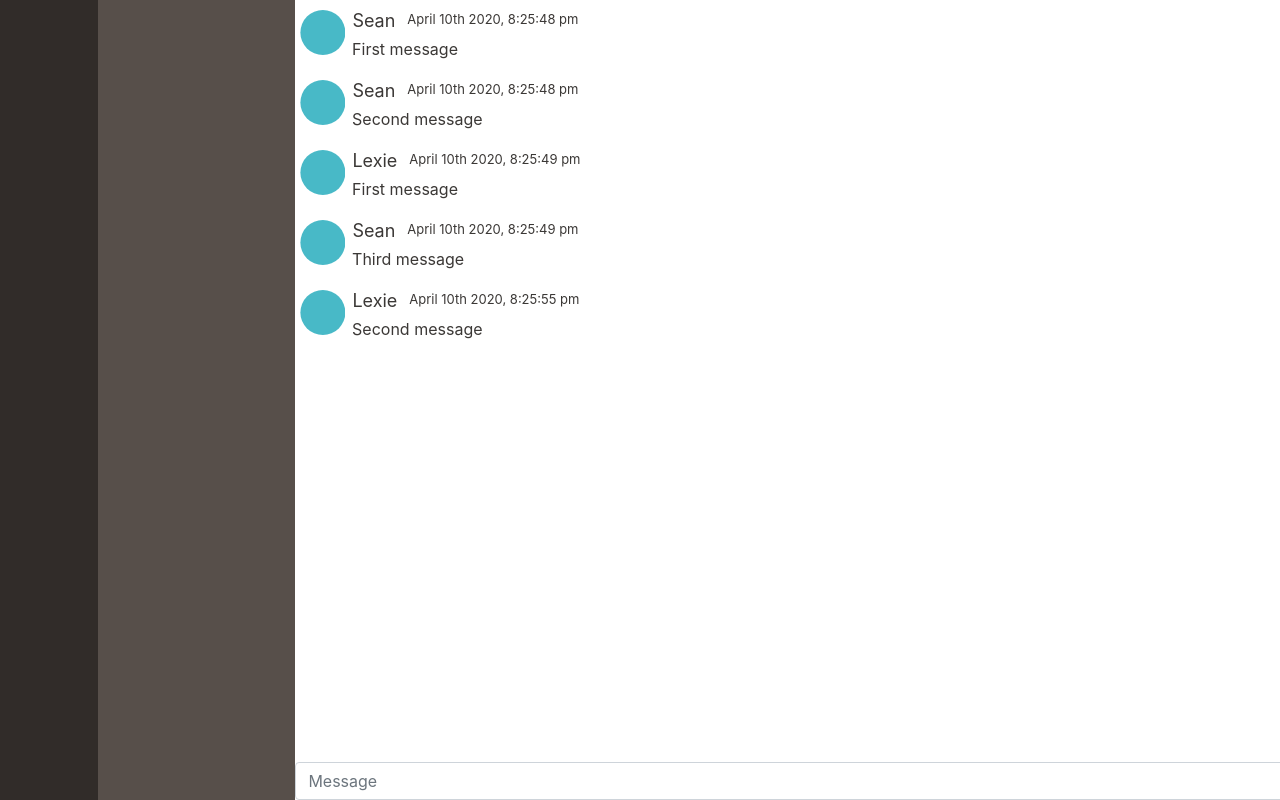
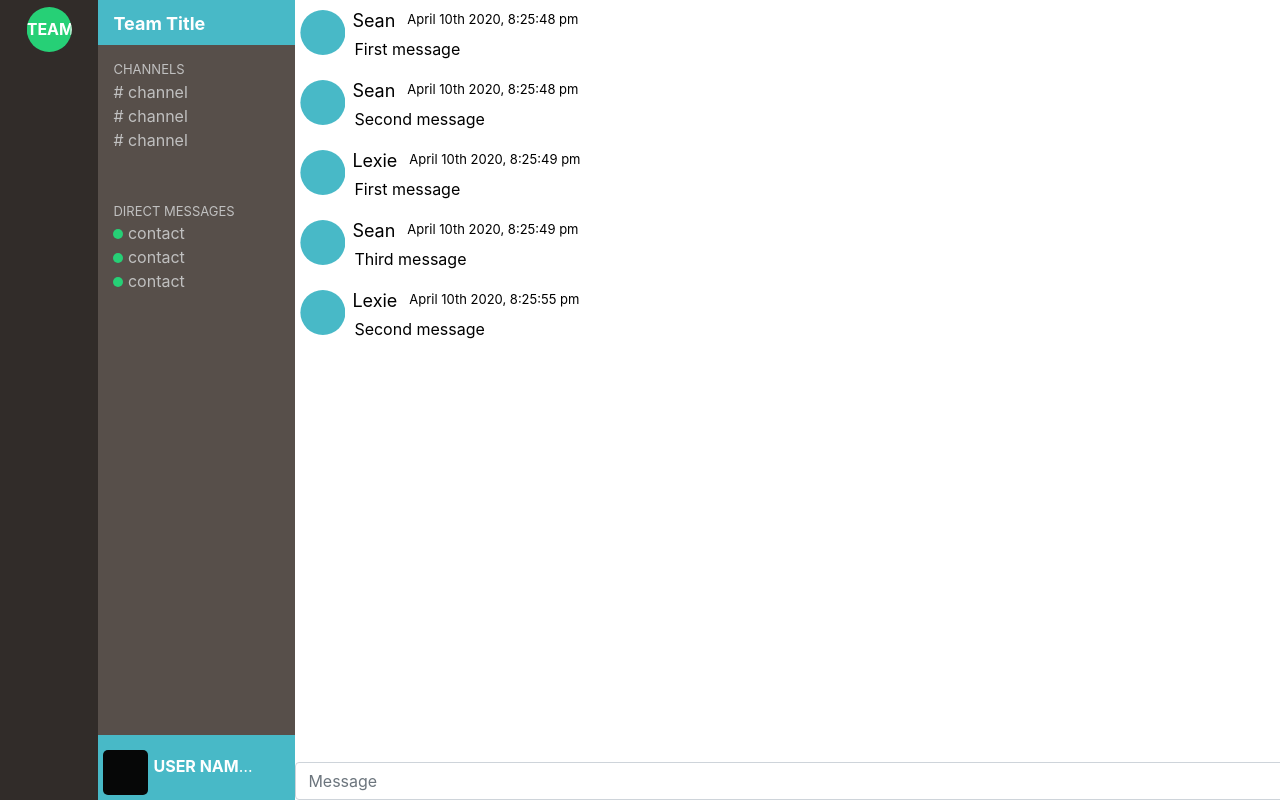
Before and after one commit to bacon-bytes/chat, a React (Create React App) app: page / in a window 1280 px wide. Built offline with nearby package versions, Linux system fonts and the light colour scheme.

Commit message:
Layout for teams, groups and channels added. Message overflow now bound by grids.

```diff
--- a/public/index.html
+++ b/public/index.html
@@ -24,6 +24,10 @@
       work correctly both with client-side routing and a non-root public URL.
       Learn how to configure a non-root public URL by running `npm run build`.
     -->
+    <link
+      href="https://fonts.googleapis.com/css2?family=Lato&display=swap"
+      rel="stylesheet"
+    />
     <title>React App</title>
   </head>
   <body>
--- a/src/App.js
+++ b/src/App.js
@@ -1,5 +1,7 @@
 import React from "react";
 import Chat from "./components/chat";
+import Teams from "./components/teams";
+import Channels from "./components/channels";
 import "./chat.css";
 
 class App extends React.Component {
@@ -7,8 +9,8 @@ class App extends React.Component {
     return (
       <React.Fragment>
         <div className="appContainer">
-          <div className="teamsContainer"></div>
-          <div className="channelsContainer"></div>
+          <Teams className="teamsContainer" />
+          <Channels className="channelsContainer" />
           <Chat className="chatContainer" />
         </div>
       </React.Fragment>
--- a/src/chat.css
+++ b/src/chat.css
@@ -5,41 +5,133 @@
 
 .appContainer {
   display: grid;
-  grid-template-columns: minmax(55px, 1fr) minmax(100px, 2fr) 10fr;
+  grid-template-columns: minmax(55px, 1fr) minmax(150px, 2fr) 10fr;
   grid-template-rows: 100vh;
 }
 
+.overflowEllipsis {
+  white-space: nowrap;
+  overflow: hidden;
+  text-overflow: ellipsis;
+}
+
+.allCapTitle {
+  text-transform: uppercase;
+  font-size: small;
+}
+
+/* Teams */
 .teamsContainer {
-  background-color: #312c29;
   grid-column-start: 1;
 }
+.teams {
+  background-color: #312c29;
+}
 
+.teamIcon {
+  background-color: #26d076;
+  color: #ffffff;
+  height: 45px;
+  width: 45px;
+  shape-outside: circle();
+  clip-path: circle();
+  margin: auto;
+  margin-top: 7px;
+  padding-top: 10px;
+}
+
+/* Channels */
 .channelsContainer {
   background-color: #574f4a;
   grid-column-start: 2;
 }
+
+.channelsWrapper {
+  width: 100%;
+  height: 100%;
+}
+
+.channels {
+  background-color: #574f4a;
+  min-height: 100%;
+  display: grid;
+  grid-template-rows: auto 1fr auto;
+  grid-template-columns: 100%;
+}
+
+.channelHeader {
+  background-color: #48b9c7;
+  color: #ffffff;
+  height: 45px;
+  top: 0;
+  text-align: left;
+  padding: 15px;
+  padding-top: 10px;
+  font-size: large;
+}
+
+.availableChannels {
+  margin: 15px;
+  color: #c0c0c0;
+}
+
+.directMessages {
+  padding-top: 50px;
+}
+.contact::before {
+  content: "";
+  display: inline-block;
+  width: 10px;
+  height: 10px;
+  border-radius: 8px;
+  /* padding-right: 2px; */
+  background-color: #26d076;
+}
+.channelFooterWrapper {
+  display: grid;
+}
+.channelFooter {
+  background-color: #48b9c7;
+  color: #ffffff;
+  height: 65px;
+  bottom: 0px;
+  text-align: center;
+  padding-top: 10px;
+}
+.channelFooterUserIcon {
+  background-color: #060707;
+  float: left;
+  height: 45px;
+  width: 45px;
+  border-radius: 5px;
+  margin: 5px;
+  padding-top: 10px;
+}
+
+.footerUserName {
+  float: left;
+  color: #ffffff;
+  margin: auto;
+  padding-top: 9px;
+  max-width: 100px;
+}
+
+/* Chat */
 .chatContainer {
   grid-column-start: 3;
 }
 
 .chatBox {
-  color: #3b3836;
+  color: #000000;
 }
-
-/* .conversationsBox {
-  background-color: #574f4a;
-  color: #ffffff;
-} */
 
 .messages {
   min-width: 100%;
-  /* position: absolute; */
   top: 0px;
   padding-bottom: 70px;
   overflow: scroll;
   overflow-x: hidden;
   height: 100vh;
-  /* background-color: burlywood; */
 }
 .messagesWrapper {
   overflow: auto;
@@ -56,6 +148,11 @@
 .messageBox {
   min-height: 70px;
   padding-top: 5px;
+  display: grid;
+  grid-template-columns: minmax(55px, 55px) minmax(150px, 2fr);
+}
+.messageFloatLeft {
+  float: left;
 }
 .messageUserIcon {
   background-color: #48b9c7;
--- /dev/null
+++ b/src/components/channels.jsx
@@ -0,0 +1,43 @@
+import React, { Component } from "react";
+import "../chat.css";
+
+class Channels extends Component {
+  state = {};
+  render() {
+    return (
+      <React.Fragment>
+        <div className="channelsWrapper">
+          <div className="channels">
+            <div className="channelHeader overflowEllipsis">
+              <b> Team Title</b>
+            </div>
+
+            <div className="availableChannels overflowEllipsis">
+              <div className="allCapTitle">Channels</div>
+              <div># channel</div>
+              <div># channel</div>
+              <div># channel</div>
+              <div className="directMessages">
+                <div className="allCapTitle">direct messages</div>
+                <div className="contact"> contact</div>
+                <div className="contact"> contact</div>
+                <div className="contact"> contact</div>
+              </div>
+            </div>
+
+            <div className="channelFooterWrapper">
+              <div className="channelFooter">
+                <div className="channelFooterUserIcon"></div>
+                <div className="footerUserName overflowEllipsis">
+                  <b>USER NAME THAT HAPPENS TO BE TOO LONG</b>
+                </div>
+              </div>
+            </div>
+          </div>
+        </div>
+      </React.Fragment>
+    );
+  }
+}
+
+export default Channels;
--- a/src/components/conversation.jsx
+++ b/src/components/conversation.jsx
@@ -9,6 +9,7 @@ const Conversation = ({ messages }) => {
       <div key={index} className="messageBox">
         <div className="messageUserIcon"></div>
         <div>
+          <div>
             <div className="messageUserName">{messages[index].userName} </div>
             <div className="messageTimeStamp">
               {moment(messages[index].timeStamp).format(
@@ -18,6 +19,7 @@ const Conversation = ({ messages }) => {
           </div>
           <div className="message"> {messages[index].message}</div>
         </div>
+      </div>
     ));
   } else message = <div>There don't seem to be any mesages yet.</div>;
 
--- /dev/null
+++ b/src/components/teams.jsx
@@ -0,0 +1,17 @@
+import React, { Component } from "react";
+import "../chat.css";
+
+class Teams extends Component {
+  state = {};
+  render() {
+    return (
+      <div className="teams">
+        <div className="teamIcon">
+          <b>TEAM</b>
+        </div>
+      </div>
+    );
+  }
+}
+
+export default Teams;
--- a/src/index.css
+++ b/src/index.css
@@ -1,13 +1,18 @@
 body {
   margin: 0;
-  font-family: -apple-system, BlinkMacSystemFont, 'Segoe UI', 'Roboto', 'Oxygen',
-    'Ubuntu', 'Cantarell', 'Fira Sans', 'Droid Sans', 'Helvetica Neue',
-    sans-serif;
+  font-family: "Lato", sans-serif;
   -webkit-font-smoothing: antialiased;
   -moz-osx-font-smoothing: grayscale;
 }
+.heading {
+  font-weight: 700;
+}
+
+.subheading {
+  font-weight: 300;
+}
 
 code {
-  font-family: source-code-pro, Menlo, Monaco, Consolas, 'Courier New',
+  font-family: source-code-pro, Menlo, Monaco, Consolas, "Courier New",
     monospace;
 }
```
Lines whose indentation alone changed are shown as unchanged.
